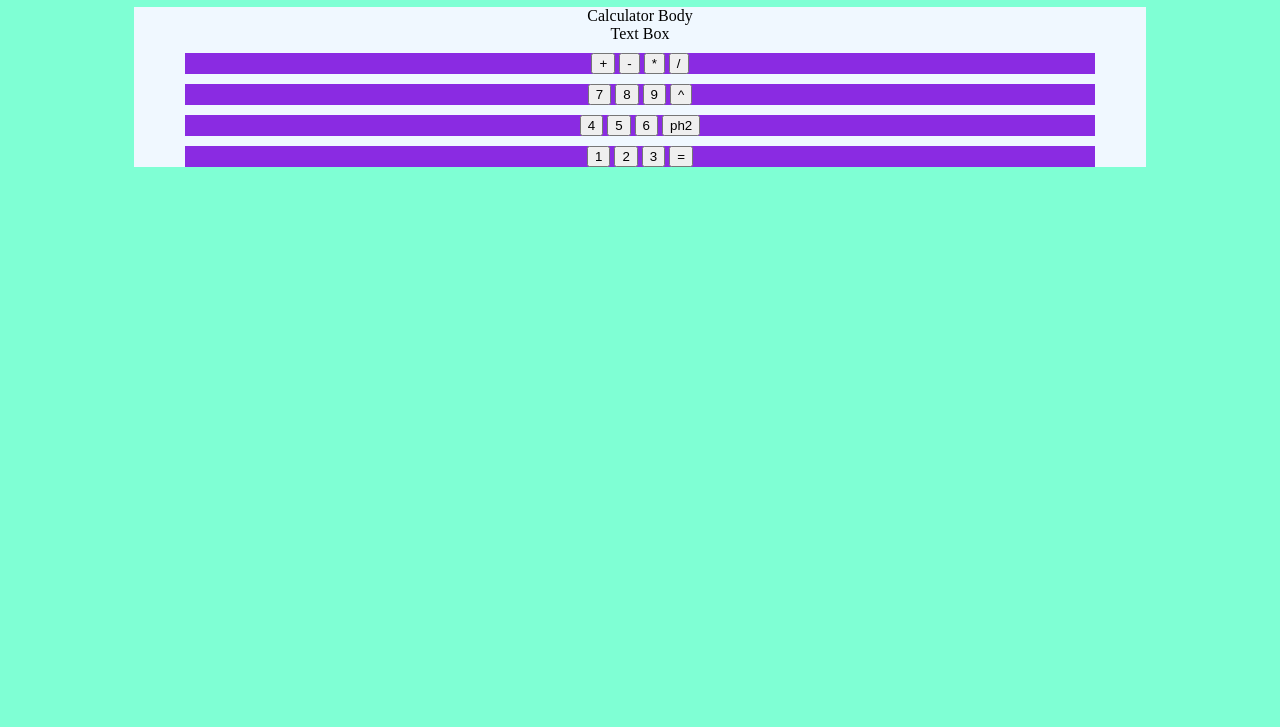
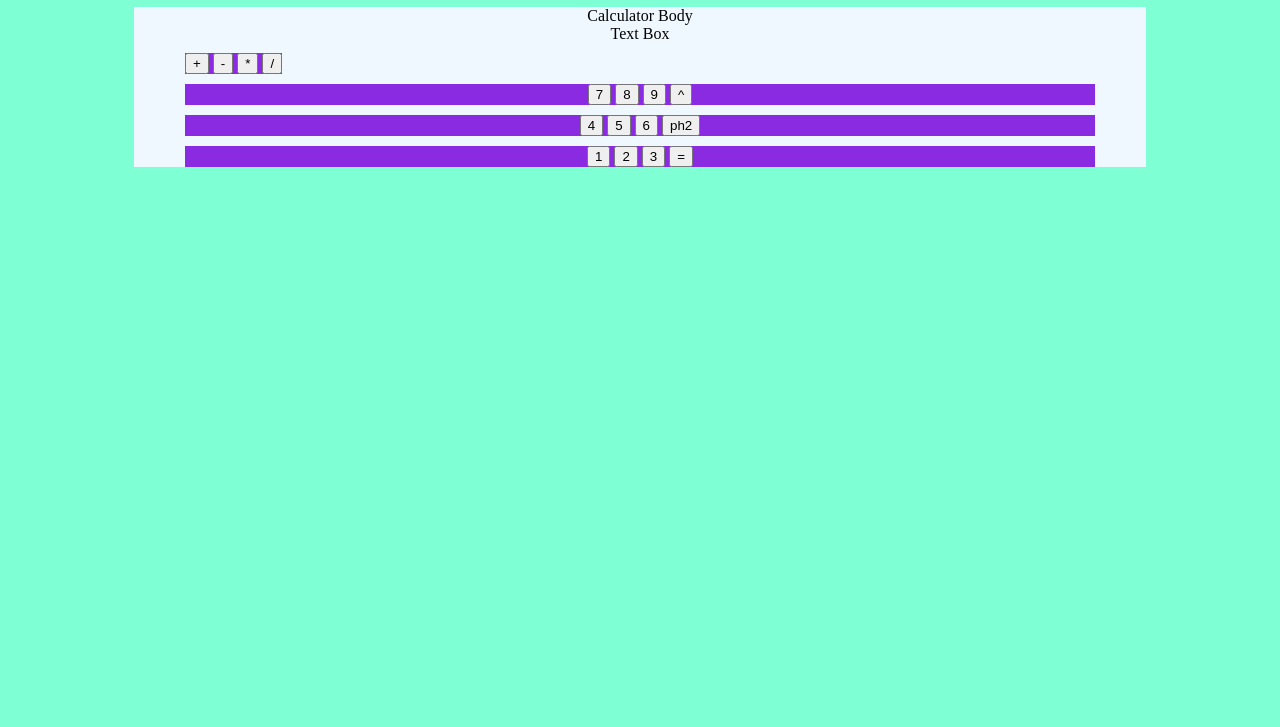
Before and after one commit to 50hp/calculator, a plain HTML site: page index.html in a window 1280 px wide. Shown: the part 73-800 px from the top of the page. Drawn offline with Linux system fonts and the light colour scheme.

```diff
--- a/style.css
+++ b/style.css
@@ -19,7 +19,7 @@
     margin-top: 1%;
     margin-bottom: 1%;
     max-width: max-content
-    max-hight: max-content
+
 }
 
 .row2 {
```
